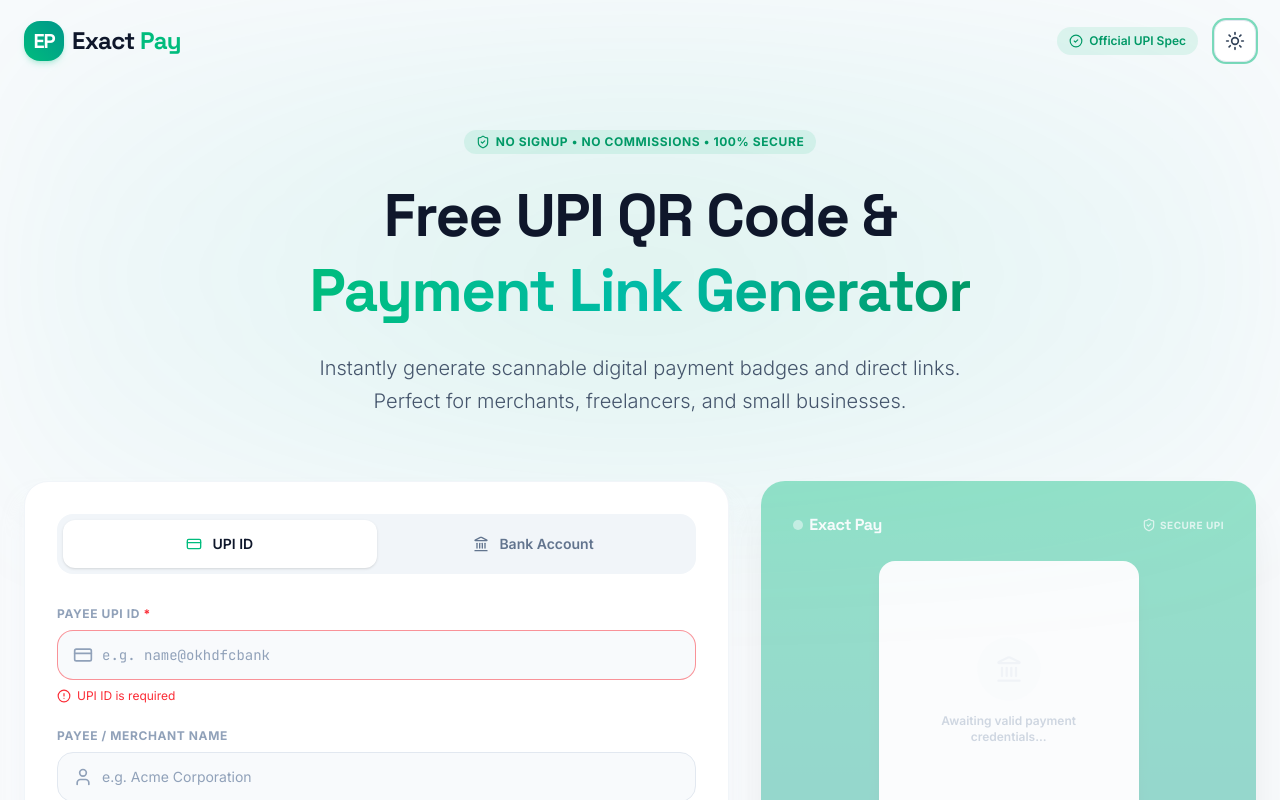
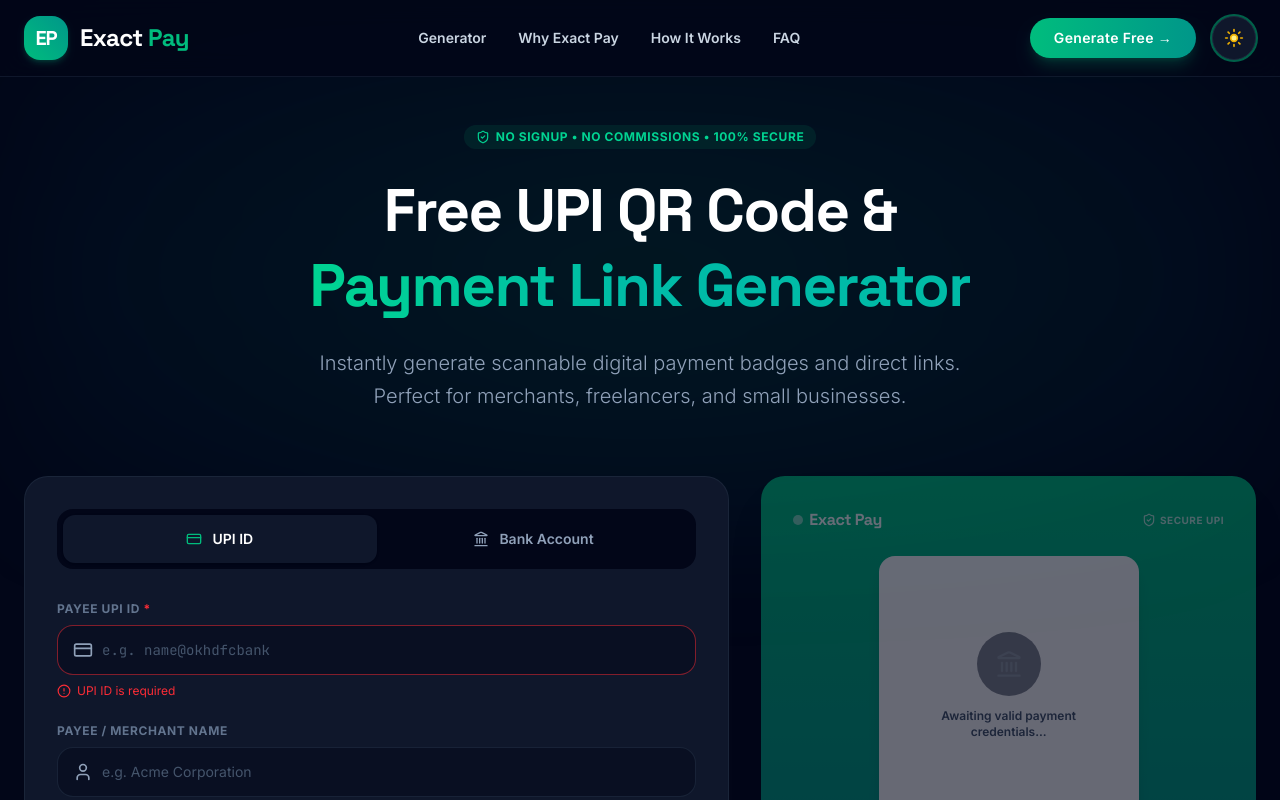
Before and after one commit to rdhrdhrdh899-creator/Exact-Pay-2, a React (Vite) app: page / in a window 1280 px wide. Both pictures are taken after a click on the button "Toggle theme". Shown: the top 800 px of the page. Built offline with nearby package versions, Linux system fonts and the light colour scheme.

Commit message:
feat: add responsive mobile navigation header
Implement a sticky header with a toggleable mobile menu, update ThemeToggle component styles, and add animation utilities to support a modern UI experience.

```diff
--- a/src/App.tsx
+++ b/src/App.tsx
@@ -8,7 +8,7 @@
 import HowToGenerate from './components/HowToGenerate';
 import FaqAccordion from './components/FaqAccordion';
 import Footer from './components/Footer';
-import { CreditCard, Landmark, CheckCircle2, ShieldCheck, HelpCircle } from 'lucide-react';
+import { CreditCard, Landmark, CheckCircle2, ShieldCheck, HelpCircle, Menu, X } from 'lucide-react';
 
 export default function App() {
   const [activeTab, setActiveTab] = useState<TabType>('upi');
@@ -22,6 +22,7 @@
   });
   const [errors, setErrors] = useState<Record<string, string>>({});
   const [isValid, setIsValid] = useState(false);
+  const [mobileMenuOpen, setMobileMenuOpen] = useState(false);
 
   // Validate the form parameters reactively as they type
   useEffect(() => {
@@ -82,24 +83,99 @@
       <div className="absolute top-0 left-1/2 -translate-x-1/2 w-full max-w-7xl h-[550px] bg-radial from-emerald-500/10 via-teal-500/5 to-transparent pointer-events-none blur-3xl z-0" />
 
       {/* Main Header */}
-      <header className="relative z-10 max-w-7xl mx-auto px-4 sm:px-6 py-5 flex items-center justify-between">
-        <div className="flex items-center gap-2">
-          <div className="w-10 h-10 rounded-2xl bg-gradient-to-tr from-emerald-500 to-teal-600 flex items-center justify-center text-white shadow-md shadow-emerald-500/20">
-            <span className="font-display font-black text-xl tracking-tighter">EP</span>
+      <header className="relative z-50 w-full bg-white/85 dark:bg-slate-950/85 backdrop-blur-md border-b border-slate-100 dark:border-slate-900 sticky top-0 transition-colors duration-300">
+        <div className="max-w-7xl mx-auto px-4 sm:px-6 py-4 flex items-center justify-between">
+
+          {/* Brand Logo with gradient icon and Exact Pay title */}
+          <a href="#" className="flex items-center gap-3 group">
+            <div className="w-11 h-11 rounded-2xl bg-gradient-to-tr from-emerald-500 to-teal-600 flex items-center justify-center text-white shadow-md shadow-emerald-500/20 transform group-hover:scale-105 transition-all duration-300">
+              <span className="font-display font-extrabold text-xl tracking-tighter">EP</span>
+            </div>
+            <span className="font-display font-extrabold text-2xl tracking-tight text-slate-900 dark:text-white">
+              Exact <span className="text-emerald-500">Pay</span>
+            </span>
+          </a>
+
+          {/* Navigation Links (Desktop) */}
+          <nav className="hidden md:flex items-center gap-8 text-sm font-semibold text-slate-600 dark:text-slate-300">
+            <a href="#payment-generator-form" className="hover:text-emerald-500 dark:hover:text-emerald-400 transition-colors duration-200">
+              Generator
+            </a>
+            <a href="#why-exact-pay" className="hover:text-emerald-500 dark:hover:text-emerald-400 transition-colors duration-200">
+              Why Exact Pay
+            </a>
+            <a href="#how-to-generate" className="hover:text-emerald-500 dark:hover:text-emerald-400 transition-colors duration-200">
+              How It Works
+            </a>
+            <a href="#faq" className="hover:text-emerald-500 dark:hover:text-emerald-400 transition-colors duration-200">
+              FAQ
+            </a>
+          </nav>
+
+          {/* Action Buttons (Desktop) */}
+          <div className="hidden md:flex items-center gap-4">
+            <a
+              href="#payment-generator-form"
+              className="bg-gradient-to-r from-emerald-500 to-teal-600 hover:from-emerald-600 hover:to-teal-700 text-white font-semibold px-6 py-2.5 rounded-full shadow-lg shadow-emerald-500/20 hover:shadow-emerald-500/35 transition-all duration-300 text-sm tracking-wide flex items-center gap-1"
+            >
+              Generate Free →
+            </a>
+            <ThemeToggle />
           </div>
-          <span className="font-display font-extrabold text-2xl tracking-tight text-slate-900 dark:text-white">
-            Exact <span className="text-emerald-500">Pay</span>
-          </span>
+
+          {/* Mobile Hamburguer Toggle Button */}
+          <div className="flex md:hidden items-center gap-3">
+            <ThemeToggle />
+            <button
+              onClick={() => setMobileMenuOpen(!mobileMenuOpen)}
+              className="p-2 rounded-xl text-slate-600 dark:text-slate-300 hover:bg-slate-50 dark:hover:bg-slate-900 border border-slate-100 dark:border-slate-900 transition-colors cursor-pointer"
+              aria-label="Toggle mobile menu"
+            >
+              {mobileMenuOpen ? <X className="w-6 h-6" /> : <Menu className="w-6 h-6" />}
+            </button>
+          </div>
         </div>
 
-        <div className="flex items-center gap-4">
-          {/* Quick status indicator */}
-          <div className="hidden sm:flex items-center gap-1.5 px-3 py-1.5 rounded-full bg-emerald-500/10 text-emerald-600 dark:text-emerald-400 text-xs font-semibold">
-            <CheckCircle2 className="w-3.5 h-3.5" />
-            <span>Official UPI Spec</span>
+        {/* Mobile Navigation Panel */}
+        {mobileMenuOpen && (
+          <div className="md:hidden border-t border-slate-100 dark:border-slate-900 bg-white dark:bg-slate-950 px-4 py-6 flex flex-col gap-5 text-base font-semibold animate-slideDown shadow-xl">
+            <a
+              href="#payment-generator-form"
+              onClick={() => setMobileMenuOpen(false)}
+              className="text-slate-600 dark:text-slate-300 hover:text-emerald-500 dark:hover:text-emerald-400 py-1 transition-colors"
+            >
+              Generator
+            </a>
+            <a
+              href="#why-exact-pay"
+              onClick={() => setMobileMenuOpen(false)}
+              className="text-slate-600 dark:text-slate-300 hover:text-emerald-500 dark:hover:text-emerald-400 py-1 transition-colors"
+            >
+              Why Exact Pay
+            </a>
+            <a
+              href="#how-to-generate"
+              onClick={() => setMobileMenuOpen(false)}
+              className="text-slate-600 dark:text-slate-300 hover:text-emerald-500 dark:hover:text-emerald-400 py-1 transition-colors"
+            >
+              How It Works
+            </a>
+            <a
+              href="#faq"
+              onClick={() => setMobileMenuOpen(false)}
+              className="text-slate-600 dark:text-slate-300 hover:text-emerald-500 dark:hover:text-emerald-400 py-1 transition-colors"
+            >
+              FAQ
+            </a>
+            <a
+              href="#payment-generator-form"
+              onClick={() => setMobileMenuOpen(false)}
+              className="w-full text-center bg-gradient-to-r from-emerald-500 to-teal-600 text-white font-semibold py-3 rounded-full shadow-lg shadow-emerald-500/20"
+            >
+              Generate Free →
+            </a>
           </div>
-          <ThemeToggle />
-        </div>
+        )}
       </header>
 
       {/* Hero Section */}
--- a/src/components/ThemeToggle.tsx
+++ b/src/components/ThemeToggle.tsx
@@ -33,13 +33,13 @@
     <button
       id="theme-toggle"
       onClick={toggleTheme}
-      className="p-2.5 rounded-xl border border-slate-200 dark:border-slate-800 bg-white dark:bg-slate-900 text-slate-700 dark:text-slate-300 hover:bg-slate-50 dark:hover:bg-slate-800/80 transition-all duration-300 shadow-xs cursor-pointer focus:outline-none focus:ring-2 focus:ring-emerald-500/50"
+      className="w-11 h-11 flex items-center justify-center rounded-full border border-slate-200 dark:border-slate-800 bg-white dark:bg-slate-900 text-slate-700 dark:text-slate-300 hover:bg-slate-50 dark:hover:bg-slate-800 transition-all duration-300 shadow-xs hover:shadow-sm cursor-pointer focus:outline-none focus:ring-2 focus:ring-emerald-500/50"
       aria-label="Toggle theme"
     >
       {theme === 'light' ? (
-        <Moon className="w-5 h-5 transition-transform hover:rotate-12 duration-300" />
+        <Moon className="w-5 h-5 text-amber-500 fill-amber-300 stroke-amber-600 transition-transform hover:-rotate-12 duration-300" />
       ) : (
-        <Sun className="w-5 h-5 transition-transform hover:rotate-45 duration-300" />
+        <Sun className="w-5 h-5 text-yellow-400 fill-yellow-200 stroke-yellow-500 transition-transform hover:rotate-45 duration-300" />
       )}
     </button>
   );
--- a/src/index.css
+++ b/src/index.css
@@ -1,5 +1,7 @@
 @import url('https://fonts.googleapis.com/css2?family=Inter:wght@300;400;500;600;700;800&family=Space+Grotesk:wght@400;500;600;700&family=JetBrains+Mono:wght@400;500;600&display=swap');
 @import "tailwindcss";
+
+@variant dark (&:where(.dark, .dark *));
 
 @theme {
   --font-sans: "Inter", ui-sans-serif, system-ui, sans-serif;
@@ -18,6 +20,28 @@
   100% { transform: translateX(-50%); }
 }
 
+@keyframes slideDown {
+  from {
+    opacity: 0;
+    transform: translateY(-10px);
+  }
+  to {
+    opacity: 1;
+    transform: translateY(0);
+  }
+}
+
+@keyframes scaleUp {
+  from {
+    transform: scale(0.95);
+    opacity: 0;
+  }
+  to {
+    transform: scale(1);
+    opacity: 1;
+  }
+}
+
 .animate-marquee {
   display: flex;
   width: max-content;
@@ -26,6 +50,14 @@
 
 .animate-marquee:hover {
   animation-play-state: paused;
+}
+
+.animate-slideDown {
+  animation: slideDown 0.3s cubic-bezier(0.16, 1, 0.3, 1) forwards;
+}
+
+.animate-scaleUp {
+  animation: scaleUp 0.2s cubic-bezier(0.16, 1, 0.3, 1) forwards;
 }
 
 /* Custom scrollbar */
```
